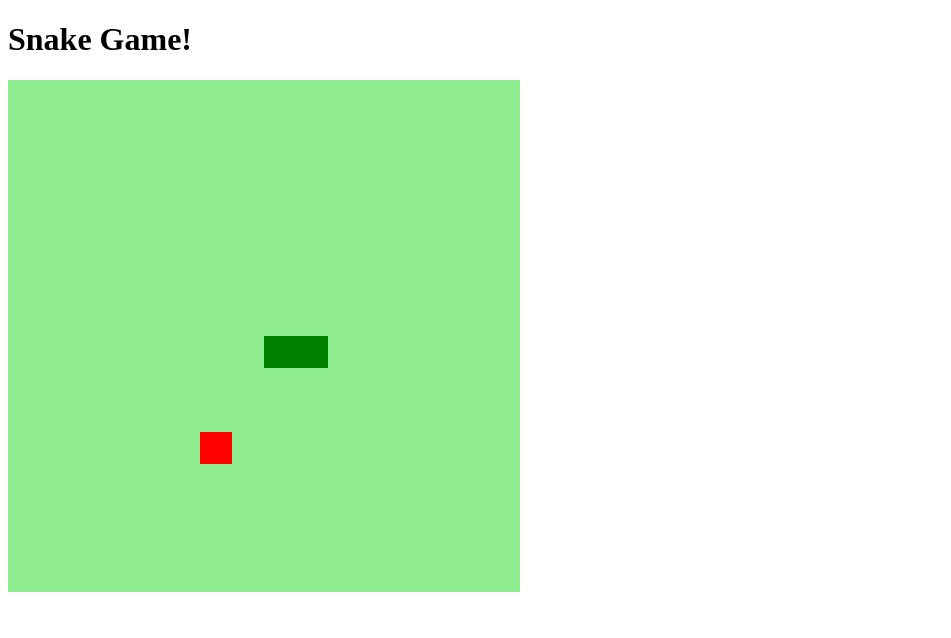
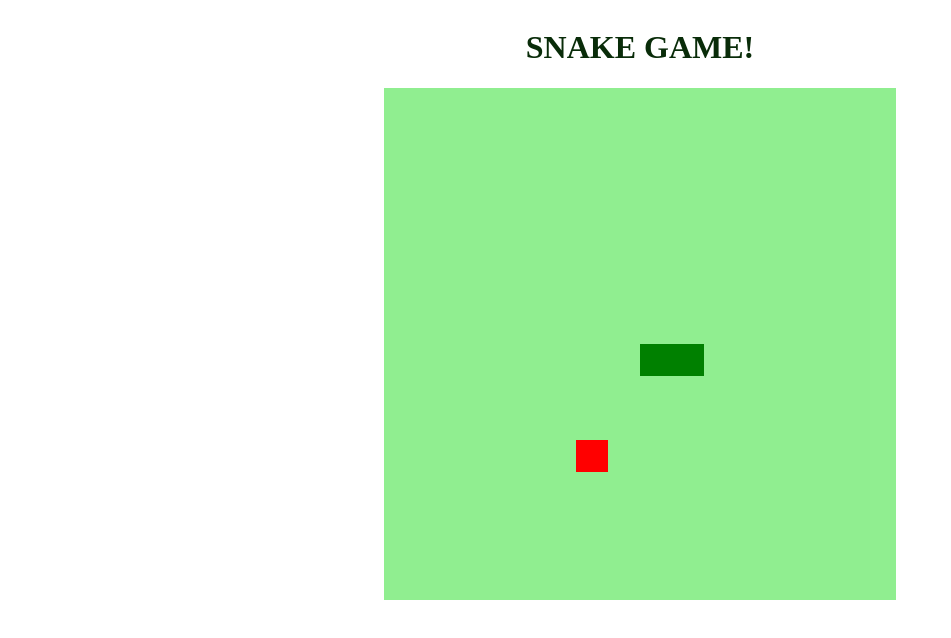
Before and after one commit to Jorge-Comp/SnackGame_with_JavaScript, a plain HTML site: page index.html in a window 1280 px wide. Shown: the whole page, without its empty margins (0-951 px from the left). Drawn offline with Linux system fonts and the light colour scheme.

Commit message:
adicionar estilização ao body

```diff
--- a/css/style.css
+++ b/css/style.css
@@ -1,3 +1,8 @@
 body{
 
+    display: flex;
+    justify-content: center;
+    align-items: center;
+    flex-direction: column;
+    color: rgb(9, 44, 9);
 }
--- a/index.html
+++ b/index.html
@@ -9,7 +9,7 @@
         <title>Snake Game</title>
     </head>
     <body>
-        <h1>Snake Game!</h1>
+        <h1>SNAKE GAME!</h1>
         <canvas id="snake" width="512" height="512"></canvas>
     </body>
 </html>
```
